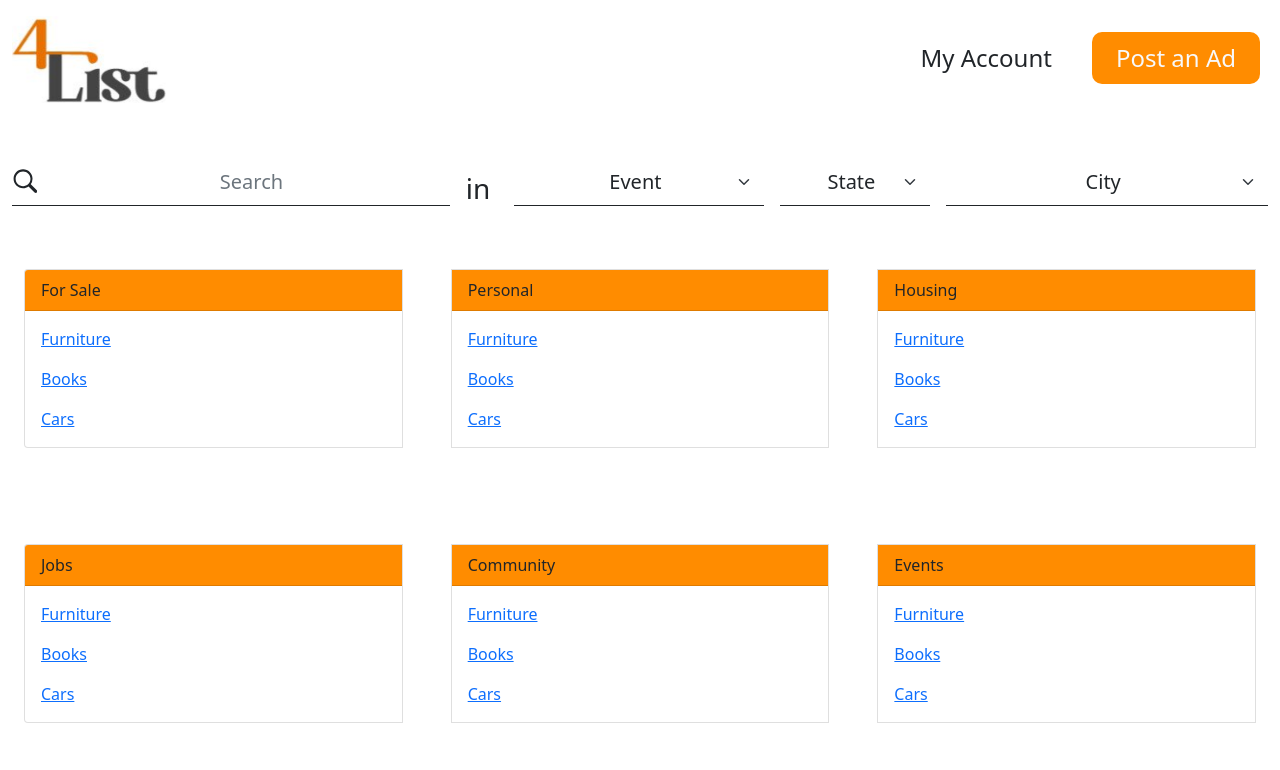
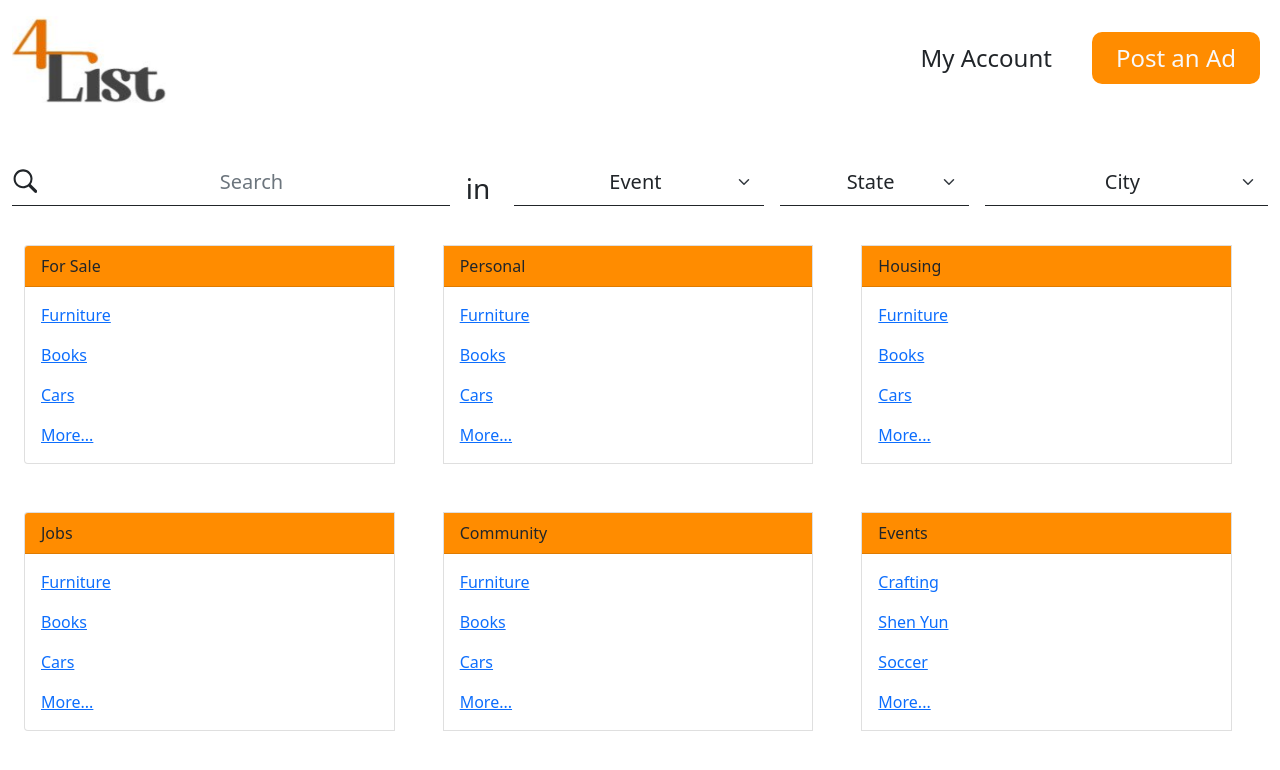
Before and after one commit to chan34kelvin/HCI-Team-4-4list, a React (Create React App) app in the folder 4list/: page / in a window 1280 px wide. Shown: the top 770 px of the page. Built offline with nearby package versions, Linux system fonts and the light colour scheme.

Commit message:
updated home page

```diff
--- a/4list/package.json
+++ b/4list/package.json
@@ -13,6 +13,7 @@
     "react": "^17.0.2",
     "react-bootstrap": "^2.0.3",
     "react-bootstrap-icons": "^1.6.1",
+    "react-discussion-board": "^1.0.5",
     "react-dom": "^17.0.2",
     "react-hook-form": "^7.21.0",
     "react-hook-form-persist": "^2.1.0",
--- a/4list/src/components/Home.js
+++ b/4list/src/components/Home.js
@@ -10,12 +10,15 @@ const Home = () => {
   }
 
   return (
-    <div className="m-4" class="scrollable">
+    <div className="mt-4" class="scrollable">
       {/* <Navigation/> */}
       {/* <Navbar/> */}
-      <CardGroup>
+      <div className="container-xxl">
+        <div className="row mx-auto">
+          <div className="col-12">
+            <CardGroup className="d-flex flex-wrap gap-4">
               <>
-          <Card className="m-4" style={{ width: '25rem' }}>
+                <Card className="" style={{ width: '25rem' }}>
                   <Card.Header style={{ backgroundColor: '#ff8c00' }}>
                     For Sale
                   </Card.Header>
@@ -26,12 +29,15 @@ const Home = () => {
                     <Card.Text>
                       <Card.Link href="#">Books</Card.Link>
                     </Card.Text>
+                    <Card.Text>
                       <Card.Link href="#">Cars</Card.Link>
+                    </Card.Text>
+                    <Card.Link href="/listing">More...</Card.Link>
                   </Card.Body>
                 </Card>
                 <br />
 
-          <Card className="m-4" style={{ width: '25rem' }}>
+                <Card className="" style={{ width: '25rem' }}>
                   <Card.Header style={{ backgroundColor: '#ff8c00' }}>
                     Personal
                   </Card.Header>
@@ -42,12 +48,15 @@ const Home = () => {
                     <Card.Text>
                       <Card.Link href="#">Books</Card.Link>
                     </Card.Text>
+                    <Card.Text>
                       <Card.Link href="#">Cars</Card.Link>
+                    </Card.Text>
+                    <Card.Link href="/personal">More...</Card.Link>
                   </Card.Body>
                 </Card>
                 <br />
 
-          <Card className="m-4" style={{ width: '25rem' }}>
+                <Card className="" style={{ width: '25rem' }}>
                   <Card.Header style={{ backgroundColor: '#ff8c00' }}>
                     Housing
                   </Card.Header>
@@ -58,7 +67,10 @@ const Home = () => {
                     <Card.Text>
                       <Card.Link href="#">Books</Card.Link>
                     </Card.Text>
+                    <Card.Text>
                       <Card.Link href="#">Cars</Card.Link>
+                    </Card.Text>
+                    <Card.Link href="/listing">More...</Card.Link>
                   </Card.Body>
                 </Card>
                 <br />
@@ -68,9 +80,9 @@ const Home = () => {
             <br></br>
             <br></br>
 
-      <CardGroup>
+            <CardGroup className="d-flex flex-wrap gap-4">
               <>
-          <Card className="m-4" style={{ width: '25rem' }}>
+                <Card className="" style={{ width: '25rem' }}>
                   <Card.Header style={{ backgroundColor: '#ff8c00' }}>
                     Jobs
                   </Card.Header>
@@ -81,12 +93,15 @@ const Home = () => {
                     <Card.Text>
                       <Card.Link href="#">Books</Card.Link>
                     </Card.Text>
+                    <Card.Text>
                       <Card.Link href="#">Cars</Card.Link>
+                    </Card.Text>
+                    <Card.Link href="/jobs">More...</Card.Link>
                   </Card.Body>
                 </Card>
                 <br />
 
-          <Card className="m-4" style={{ width: '25rem' }}>
+                <Card className="" style={{ width: '25rem' }}>
                   <Card.Header style={{ backgroundColor: '#ff8c00' }}>
                     Community
                   </Card.Header>
@@ -97,29 +112,38 @@ const Home = () => {
                     <Card.Text>
                       <Card.Link href="#">Books</Card.Link>
                     </Card.Text>
+                    <Card.Text>
                       <Card.Link href="#">Cars</Card.Link>
+                    </Card.Text>
+                    <Card.Link href="/community">More...</Card.Link>
                   </Card.Body>
                 </Card>
                 <br />
 
-          <Card className="m-4" style={{ width: '25rem' }}>
+                <Card className="" style={{ width: '25rem' }}>
                   <Card.Header style={{ backgroundColor: '#ff8c00' }}>
                     Events
                   </Card.Header>
                   <Card.Body>
                     <Card.Text>
-                <Card.Link href="#">Furniture</Card.Link>
+                      <Card.Link href="/event/7">Crafting</Card.Link>
                     </Card.Text>
                     <Card.Text>
-                <Card.Link href="#">Books</Card.Link>
+                      <Card.Link href="/event/2">Shen Yun</Card.Link>
                     </Card.Text>
-              <Card.Link href="#">Cars</Card.Link>
+                    <Card.Text>
+                      <Card.Link href="/event/6">Soccer</Card.Link>
+                    </Card.Text>
+                    <Card.Link href="/event">More...</Card.Link>
                   </Card.Body>
                 </Card>
                 <br />
               </>
             </CardGroup>
           </div>
+        </div>
+      </div>
+    </div>
   )
 }
 
--- a/4list/src/components/navigation/search/components/City.js
+++ b/4list/src/components/navigation/search/components/City.js
@@ -7,7 +7,7 @@ export default function City(props) {
       className="d-flex flex-row w-100 align-items-center gap-3"
       style={{
         borderBottom: "1px solid",
-        minWidth: "30%",
+        minWidth: "25%",
       }}
     >
       <select
--- a/4list/src/components/navigation/search/components/State.js
+++ b/4list/src/components/navigation/search/components/State.js
@@ -7,7 +7,7 @@ export default function State(props) {
       className="d-flex flex-row w-100 align-items-center gap-3"
       style={{
         borderBottom: "1px solid",
-        minWidth: '15%',
+        minWidth: '25%',
         maxWidth: '150px',
       }}
     >
```
Also changed, not shown: 1 other file (tests, documents, lock files or other folders). Lines whose indentation alone changed are shown as unchanged.
